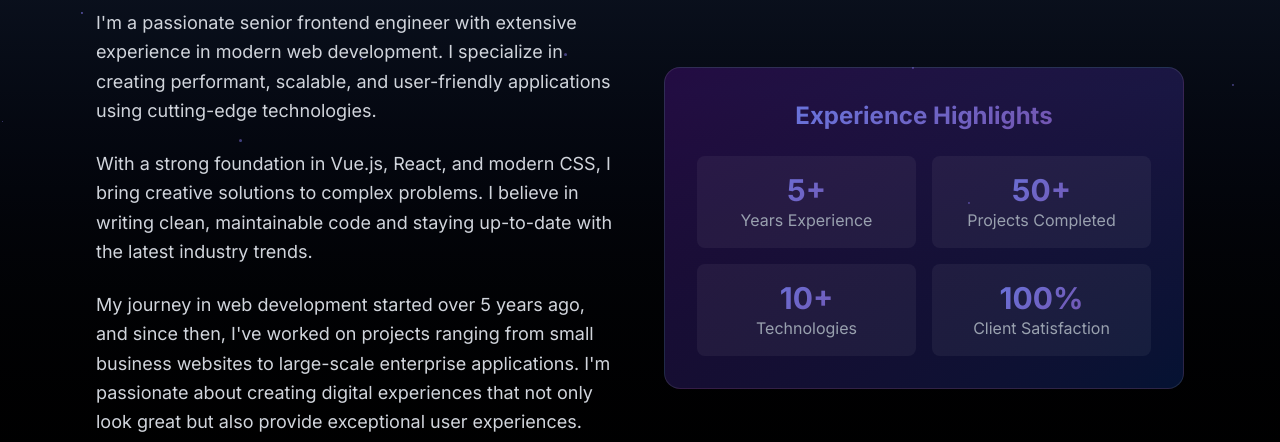
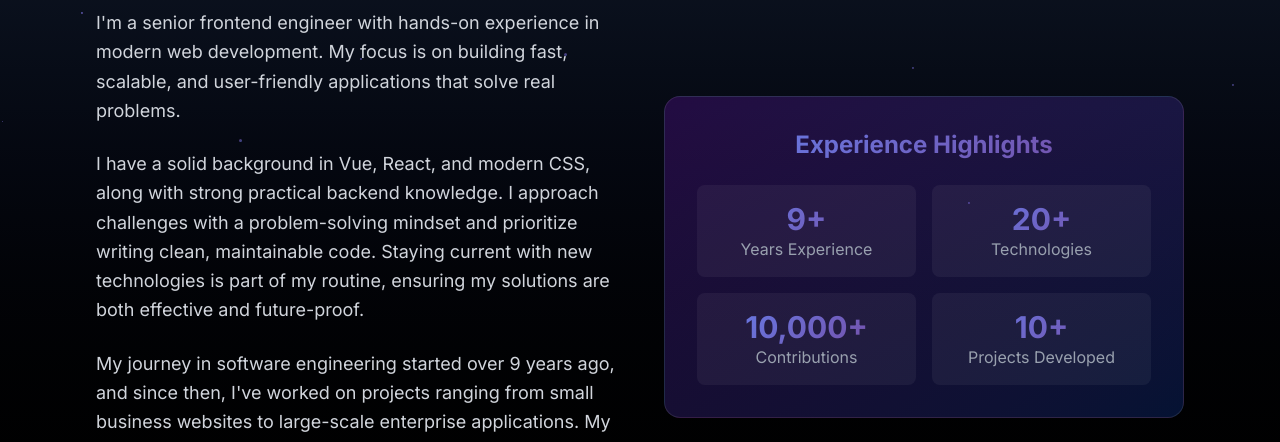
Before and after one commit to davolcu/portfolio, an Astro site: page /about in a window 1280 px wide. Shown: the part 592-1034 px from the top of the page. Built offline with nearby package versions, Linux system fonts and the light colour scheme; Astro itself is replaced by a stand-in of ours.

Commit message:
Update texts to feel less AI generated

```diff
--- a/src/pages/about.astro
+++ b/src/pages/about.astro
@@ -4,6 +4,11 @@ import ParticleBackground from '../components/ParticleBackground.astro';
 import Header from '../components/Header.astro';
 import Footer from '../components/Footer.astro';
 import { Linkedin, Github } from '@lucide/astro';
+
+// Calculate years of experience dynamically
+const startYear = 2016;
+const currentYear = new Date().getFullYear();
+const yearsOfExperience = currentYear - startYear;
 ---
 
 <Layout title='About - David Olmos'>
@@ -34,20 +39,20 @@ import { Linkedin, Github } from '@lucide/astro';
                 <div class='space-y-6'>
                     <h2 class='text-3xl font-bold gradient-text mb-6'>My Story</h2>
                     <p class='text-lg text-gray-300 leading-relaxed'>
-                        I'm a passionate senior frontend engineer with extensive experience in modern web development. I
-                        specialize in creating performant, scalable, and user-friendly applications using cutting-edge
-                        technologies.
+                        I'm a senior frontend engineer with hands-on experience in modern web development. My focus is
+                        on building fast, scalable, and user-friendly applications that solve real problems.
                     </p>
                     <p class='text-lg text-gray-300 leading-relaxed'>
-                        With a strong foundation in Vue.js, React, and modern CSS, I bring creative solutions to complex
-                        problems. I believe in writing clean, maintainable code and staying up-to-date with the latest
-                        industry trends.
+                        I have a solid background in Vue, React, and modern CSS, along with strong practical backend
+                        knowledge. I approach challenges with a problem-solving mindset and prioritize writing clean,
+                        maintainable code. Staying current with new technologies is part of my routine, ensuring my
+                        solutions are both effective and future-proof.
                     </p>
                     <p class='text-lg text-gray-300 leading-relaxed'>
-                        My journey in web development started over 5 years ago, and since then, I've worked on projects
-                        ranging from small business websites to large-scale enterprise applications. I'm passionate
-                        about creating digital experiences that not only look great but also provide exceptional user
-                        experiences.
+                        My journey in software engineering started over {yearsOfExperience} years ago, and since then, I've
+                        worked on projects ranging from small business websites to large-scale enterprise applications. My
+                        goal is always to deliver digital experiences that are both visually appealing and genuinely useful
+                        for users.
                     </p>
                     <div class='flex gap-4'>
                         <a
@@ -78,20 +83,20 @@ import { Linkedin, Github } from '@lucide/astro';
                         <h3 class='text-2xl font-bold gradient-text mb-6 text-center'>Experience Highlights</h3>
                         <div class='grid grid-cols-2 gap-4'>
                             <div class='text-center p-4 bg-white/5 rounded-lg'>
-                                <div class='text-3xl font-bold gradient-text'>5+</div>
+                                <div class='text-3xl font-bold gradient-text'>{yearsOfExperience}+</div>
                                 <div class='text-gray-400'>Years Experience</div>
                             </div>
                             <div class='text-center p-4 bg-white/5 rounded-lg'>
-                                <div class='text-3xl font-bold gradient-text'>50+</div>
-                                <div class='text-gray-400'>Projects Completed</div>
+                                <div class='text-3xl font-bold gradient-text'>20+</div>
+                                <div class='text-gray-400'>Technologies</div>
+                            </div>
+                            <div class='text-center p-4 bg-white/5 rounded-lg'>
+                                <div class='text-3xl font-bold gradient-text'>10,000+</div>
+                                <div class='text-gray-400'>Contributions</div>
                             </div>
                             <div class='text-center p-4 bg-white/5 rounded-lg'>
                                 <div class='text-3xl font-bold gradient-text'>10+</div>
-                                <div class='text-gray-400'>Technologies</div>
-                            </div>
-                            <div class='text-center p-4 bg-white/5 rounded-lg'>
-                                <div class='text-3xl font-bold gradient-text'>100%</div>
-                                <div class='text-gray-400'>Client Satisfaction</div>
+                                <div class='text-gray-400'>Projects Developed</div>
                             </div>
                         </div>
                     </div>
--- a/src/pages/index.astro
+++ b/src/pages/index.astro
@@ -45,9 +45,9 @@ import Footer from '../components/Footer.astro';
                 </h1>
                 <p class='text-2xl md:text-3xl text-gray-300 mb-8 font-light'>Senior Frontend Engineer</p>
                 <p class='text-lg md:text-xl text-gray-400 max-w-2xl mx-auto leading-relaxed'>
-                    I’m passionate about building robust, high-performance applications with modern technologies and
-                    clean code. I love architecting scalable solutions using hexagonal architecture and crafting
-                    responsive, user-focused interfaces.
+                    I'm driven by the challenge of building reliable, high-performance applications that stand up to
+                    real-world demands. I enjoy designing scalable systems, often leaning on hexagonal architecture, and
+                    take pride in developing interfaces that feel intuitive and responsive for users.
                 </p>
             </div>
 
```
